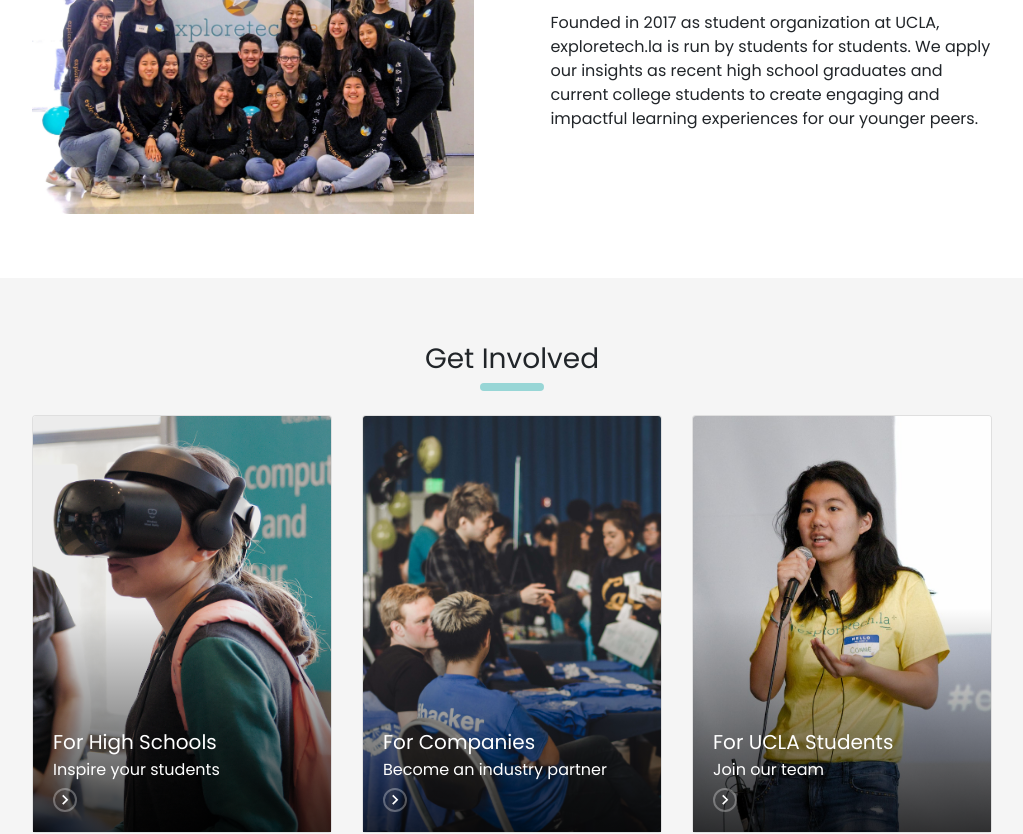
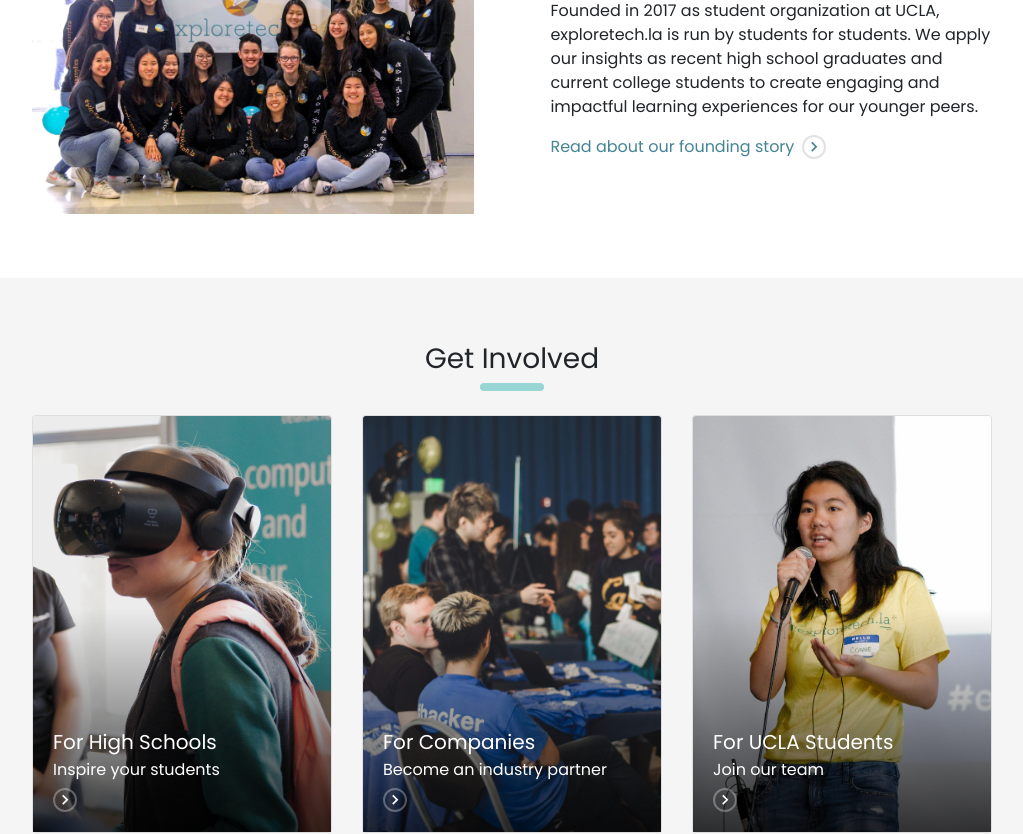
Before and after one commit to exploretech-la/website, a React (Create React App) app: page / in a window 1280 px wide. Shown: the part 1500-2334 px from the top of the page, without its empty margins (128-1151 px from the left). Built offline with nearby package versions, Linux system fonts and the light colour scheme.

Commit message:
Added link to founding story and minor refactoring

```diff
--- a/src/components/About.jsx
+++ b/src/components/About.jsx
@@ -1,11 +1,15 @@
 import React, { Component } from 'react';
 import PropTypes from 'prop-types';
 import classNames from 'classnames';
+
+import { MdKeyboardArrowRight } from 'react-icons/md';
 
 import HomePageSections from 'constants/HomePageSections';
 
 import MicrosoftVRDemo from '../static/images/microsoft-vr-demo.jpg';
 import TeamPhoto from '../static/images/team-photo-2020.jpg';
+
+const FoundingStoryLink = 'https://medium.com/@nathan_yang/5-reasons-why-i-loved-ucla-de9d0704126e';
 
 export default class About extends Component {
 
@@ -43,6 +47,10 @@ export default class About extends Component {
                         <h3 className="section-title">Our Team</h3>
                         <div className="pill-divider" />
                         <p>Founded in 2017 as student organization at UCLA, exploretech.la is run by students for students. We apply our insights as recent high school graduates and current college students to create engaging and impactful learning experiences for our younger peers.</p>
+                        <div className="founding-story">
+                            <p><a href={FoundingStoryLink} target="_blank">Read about our founding story</a></p>
+                            <MdKeyboardArrowRight className="MdKeyboardArrowRight" />
+                        </div>
                     </div>
                 </div>
             </div>
--- a/src/components/About.scss
+++ b/src/components/About.scss
@@ -15,5 +15,43 @@
         .left-column, .right-column {
             width: 46%;
         }
+
+        .founding-story {
+            display: flex;
+            flex-direction: row;
+            text-decoration: none;
+            align-items: center;
+            cursor: pointer;
+
+            &:hover {
+                .MdKeyboardArrowRight {
+                    fill: white;
+                    background-color: #448494;
+                    border: 2px solid #448494;
+                }
+            }
+
+            a {
+                text-decoration: none;
+                color: #448494;
+            }
+
+            p {
+                margin-bottom: 0;
+                margin-right: 8px;
+            }
+        }
+    }
+
+    .MdKeyboardArrowRight {
+        fill: #448494;
+        border: 2px solid #E2E2E2;
+        border-radius: 50%;
+        width: 1.5rem;
+        height: 1.5rem;
+        transition: all 0.3s ease-in-out;
+        -webkit-transition: all 0.3s ease-in-out; /** Chrome & Safari **/
+        -moz-transition: all 0.3s ease-in-out; /** Firefox **/
+        -o-transition: all 0.3s ease-in-out; /** Opera **/
     }
 }
--- a/src/components/GetInvolved.scss
+++ b/src/components/GetInvolved.scss
@@ -14,8 +14,6 @@
 
         .card {
             &:hover {
-                // cursor: pointer;
-
                 .card-img-overlay {
                     .card-content {
                         .get-involved-action {
--- a/src/components/Sponsors.jsx
+++ b/src/components/Sponsors.jsx
@@ -43,7 +43,7 @@ export default class Sponsors extends Component {
                     <div className="sponsor-contact">
                         <h5>Interested in sponsoring?</h5>
                         <div className="sponsor-cta">
-                            <b><a href="mailto:exploretechla@cs.ucla.edu" target="_blank">Email Us!</a></b>
+                            <p><b><a href="mailto:exploretechla@cs.ucla.edu" target="_blank">Email Us!</a></b></p>
                             <MdKeyboardArrowRight className="MdKeyboardArrowRight" />
                         </div>
                     </div>
--- a/src/components/Sponsors.scss
+++ b/src/components/Sponsors.scss
@@ -61,18 +61,22 @@
                 align-items: center;
                 cursor: pointer;
 
-                a {
-                    text-decoration: none;
-                    color: #448494;
-                    margin-right: 8px;
-                }
-
                 &:hover {
                     .MdKeyboardArrowRight {
                         fill: white;
                         background-color: #448494;
                         border: 2px solid #448494;
                     }
+                }
+
+                a {
+                    text-decoration: none;
+                    color: #448494;
+                }
+
+                p {
+                    margin-bottom: 0;
+                    margin-right: 8px;
                 }
             }
         }
```
